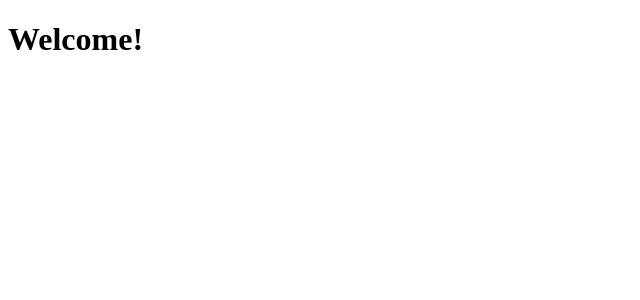
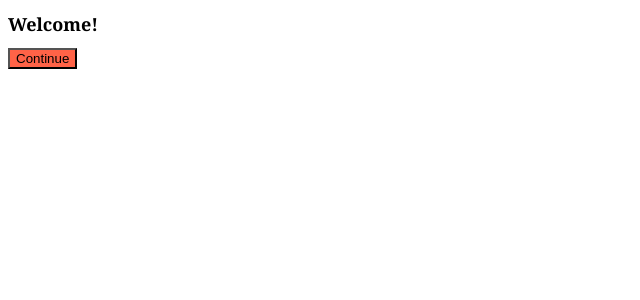
Before and after one commit to JWL927/React_Project, a React (Create React App) app in the folder nomad_reactjs/nomad-react/: page / in a window 1280 px wide. Shown: the top 300 px of the page, without its empty margins (0-640 px from the left). Built offline with nearby package versions, Linux system fonts and the light colour scheme.

Commit message:
Button & Using css in React way

```diff
--- a/nomad_reactjs/nomad-react/package.json
+++ b/nomad_reactjs/nomad-react/package.json
@@ -6,6 +6,7 @@
     "@testing-library/jest-dom": "^5.16.5",
     "@testing-library/react": "^13.4.0",
     "@testing-library/user-event": "^13.5.0",
+    "prop-types": "^15.8.1",
     "react": "^18.2.0",
     "react-dom": "^18.2.0",
     "react-scripts": "5.0.1",
--- a/nomad_reactjs/nomad-react/src/App.js
+++ b/nomad_reactjs/nomad-react/src/App.js
@@ -1,8 +1,11 @@
+import Button from "./Button";
+import styles from "./App.module.css";
 
 function App() {
   return (
     <div>
-      <h1>Welcome!</h1>
+      <h1 className={styles.title}>Welcome!</h1>
+      <Button text={"Continue"}/>
     </div>
   );
 }
--- /dev/null
+++ b/nomad_reactjs/nomad-react/src/App.module.css
@@ -0,0 +1,4 @@
+.title {
+    font-family: Georgia, 'Times New Roman', Times, serif;
+    font-size: 18px;
+}
--- /dev/null
+++ b/nomad_reactjs/nomad-react/src/Button.js
@@ -0,0 +1,14 @@
+import PropTypes from "prop-types";
+import styles from "./Button.module.css";
+
+const Button = ({text}) => {
+    return (
+        <button className={styles.btn}>{text}</button>
+    );
+};
+
+Button.propTypes = {
+    text: PropTypes.string.isRequired,
+}
+
+export default Button;
--- /dev/null
+++ b/nomad_reactjs/nomad-react/src/Button.module.css
@@ -0,0 +1,3 @@
+.btn {
+    background-color: tomato;
+}
```
Also changed, not shown: 1 other file (tests, documents, lock files or other folders).
